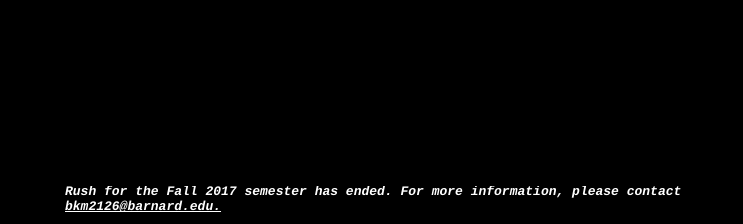
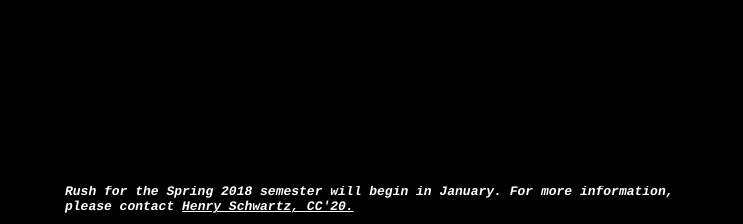
Before and after one commit to adpscolumbia/adpscolumbia.github.io, a plain HTML site: page rush.html in a window 1280 px wide. Shown: the top 224 px of the page, 283-1026 px from the left. Drawn offline with nearby package versions, Linux system fonts and the light colour scheme; a script that the page names is missing.

Commit message:
updated rush information

```diff
--- a/rush.html
+++ b/rush.html
@@ -26,7 +26,7 @@
 
 						<div class="nav-rush">
 							<p>
-								<strong><i>Rush for the Fall 2017 semester has ended.  For more information, please contact <a href="mailto:bkm2126@barnard.edu" id="rush-email">bkm2126@barnard.edu.</a></i></strong>
+								<strong><i>Rush for the Spring 2018 semester will begin in January.  For more information, please contact <a href="mailto:henry.schwartz@columbia.edu" id="rush-email">Henry Schwartz, CC'20.</a></i></strong>
 
 							</p>
 
```
